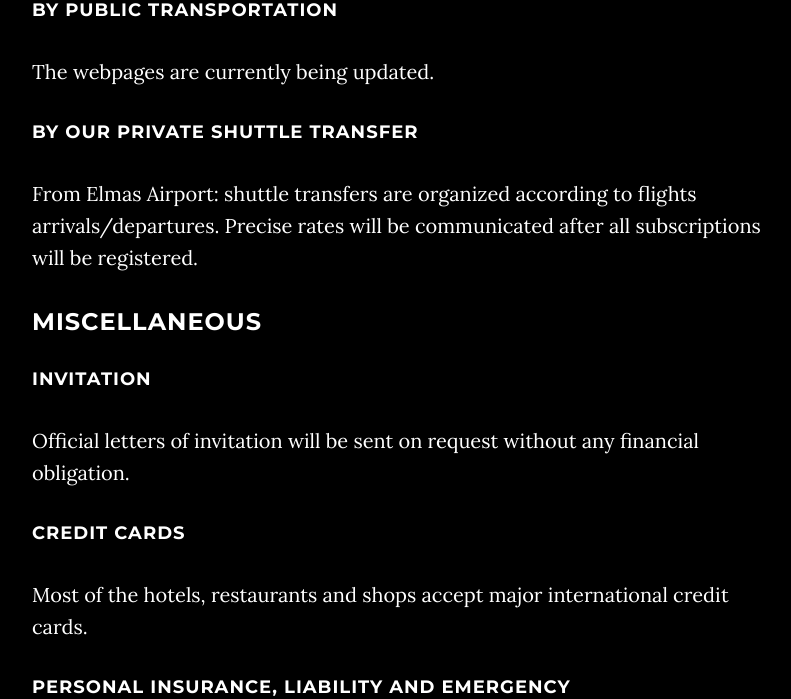
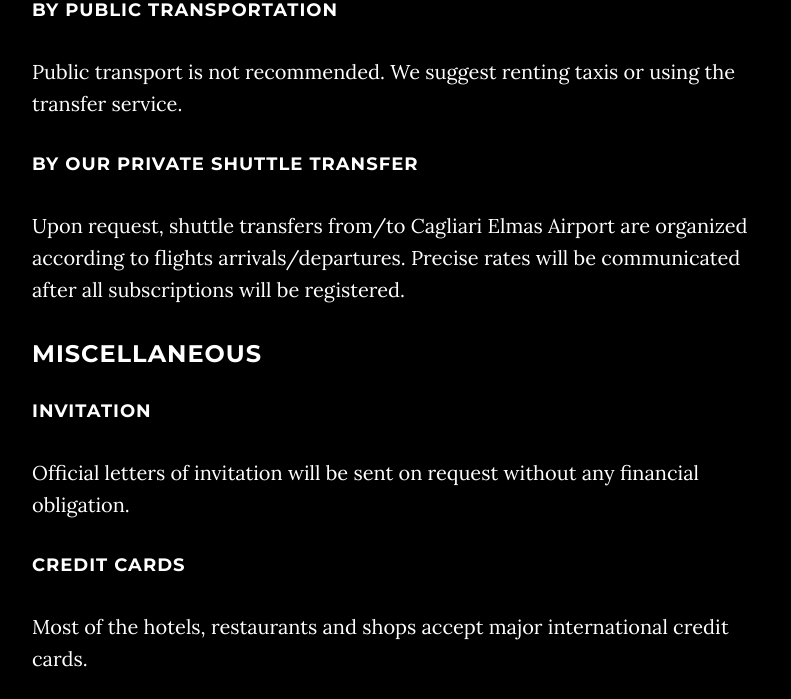
Before and after one commit to breakingthelimits/supereddington2018, a Jekyll site: the page built from travel/index.html, in a window 1280 px wide and 900 px high, scrolled down 704 px, cut to the strip 201-900 px from the top of the window. Shown: the whole strip, without its empty margins (248-1039 px from the left). Built offline with Jekyll 4.4.1, drawn with Linux system fonts in a browser that asks for light colours.

Commit message:
update travel info by pub trans. & shuttle trans.

```diff
--- a/travel/index.html
+++ b/travel/index.html
@@ -13,12 +13,12 @@ title: Participant Information
 <!-- <p>Google Maps suggested route: https://goo.gl/maps/bHPbBZFMN7o</p> -->
 <iframe src="https://www.google.com/maps/embed?pb=!1m28!1m12!1m3!1d395753.1076176378!2d9.027596301781495!3d39.20151241621464!2m3!1f0!2f0!3f0!3m2!1i1024!2i768!4f13.1!4m13!3e6!4m5!1s0x12e7370797f669e3%3A0x10ef502c8f5e21f1!2sAeroporto+di+Cagliari+Elmas+(CAG)%2C+Via+dei+Trasvolatori%2C+09030+Elmas+CA!3m2!1d39.2515388!2d9.0556723!4m5!1s0x12e0ea927acbb9ef%3A0x6cfc09bf3a8094f6!2sSant&#39;Elmo+Beach+Hotel+-+Blu+Hotels%2C+Localit%C3%A0+Sant&#39;Elmo%2C+Castiadas%2C+CA!3m2!1d39.212945999999995!2d9.565707!5e0!3m2!1sit!2sit!4v1520154646280" width="600" height="450" frameborder="0" style="border:0" allowfullscreen></iframe>
 <h4>By public transportation</h4>
-<p>The webpages are currently being updated. </p>
+<p>Public transport is not recommended. We suggest renting taxis or using the transfer service. </p>
 
 <h4>By our private shuttle transfer</h4>
-<p> From Elmas Airport: shuttle transfers are organized according to flights arrivals/departures.
-  Precise rates will be communicated after all subscriptions will be registered.
-  <!--(starting from €  per person/route in bus 54 pax with full occupation to a maximum of €  per person/route in private car/minivan with a minimum of  passengers.--></p>
+<p> Upon request, shuttle transfers from/to Cagliari Elmas Airport are organized according to flights arrivals/departures.
+    Precise rates will be communicated after all subscriptions will be registered.
+</p>
 
 <h3>Miscellaneous</h3>
 <h4>Invitation</h4>
```
